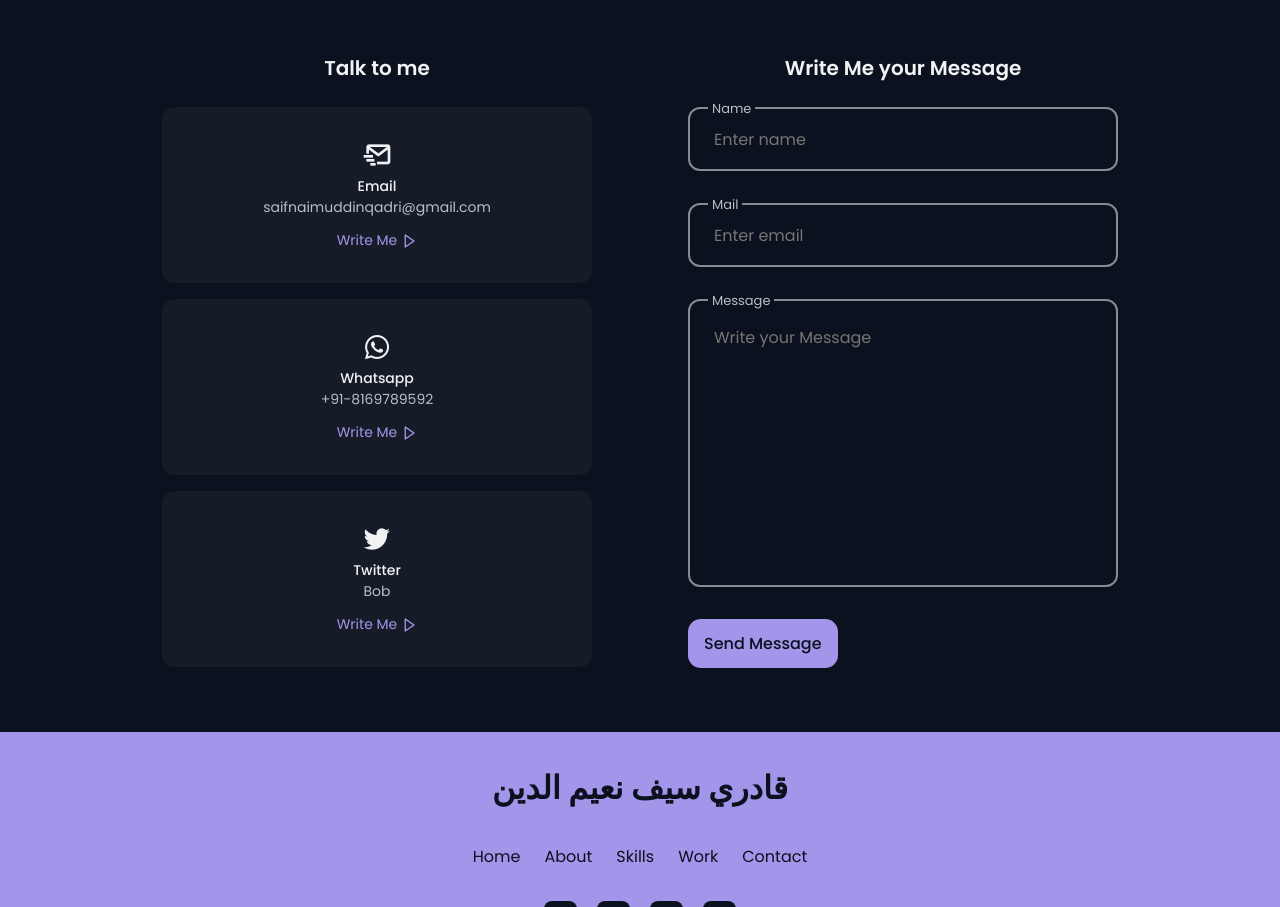
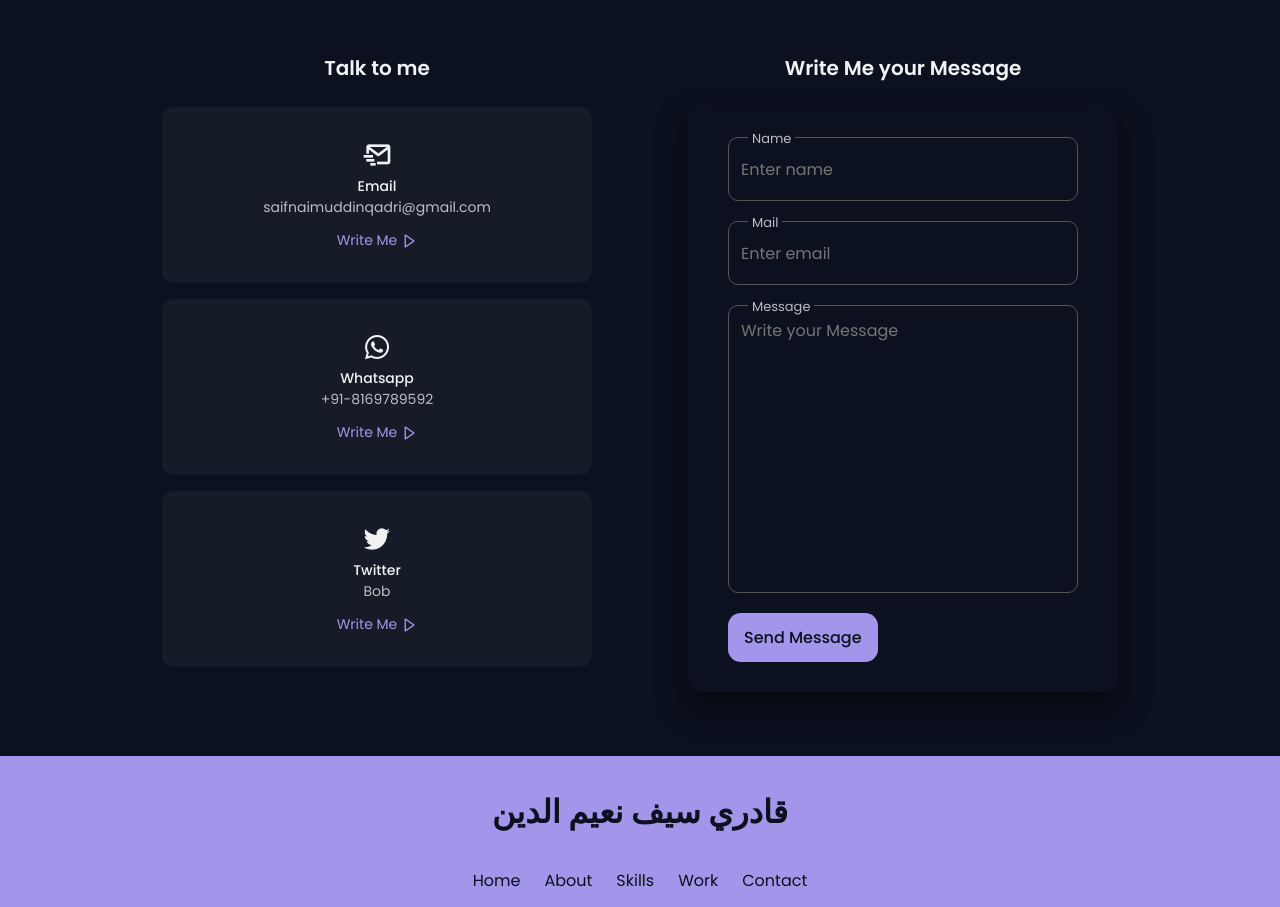
Before and after one commit to Billionaire-coder/Its-Me, a plain HTML site: page index.html in a window 1280 px wide. Shown: the part 4393-5300 px from the top of the page. Drawn offline with nearby package versions, Linux system fonts and the light colour scheme.

Commit message:
Update index.html

```diff
--- a/index.html
+++ b/index.html
@@ -15,17 +15,57 @@
     <meta name="msapplication-TileColor" content="#da532c">
     <meta name="msapplication-config" content="assets/favicons/browserconfig.xml">
     <meta name="theme-color" content="#a789d4">
-
     <!--=============== BOXICONS ===============-->
     <link href='https://unpkg.com/boxicons@2.1.2/css/boxicons.min.css' rel='stylesheet'>
 
     <!--=============== SWIPER CSS ===============-->
     <link rel="stylesheet" href="assets/css/swiper-bundle.min.css">
 
+
     <!--=============== CSS ===============-->
     <link rel="stylesheet" href="assets/css/styles.css">
 
     <title> Saif's Portfolio </title>
+    <style>
+
+        .form-wrapper {
+          border-radius: 15px;
+          padding: 30px 40px;
+          box-shadow: 0 15px 30px rgba(0, 0, 0, 0.5);
+          max-width: 600px;
+          width: 100%;
+        }
+
+        .contact__form-div {
+          margin-bottom: 20px;
+        }
+
+        .contact__form-tag {
+          display: block;
+          margin-bottom: 8px;
+
+        }
+
+        .contact__form-input {
+          width: 100%;
+          color: #290c36;
+          padding: 12px;
+          border: 1px solid #555;
+          border-radius: 10px;
+          transition: border-color 0.4s, box-shadow 0.4s;
+        }
+
+        .contact__form-input:focus {
+          border-color: #9255aa;
+          outline: none;
+          box-shadow: 0 0 8px rgba(124, 82, 190, 0.904);
+        }
+
+
+        textarea.contact__form-input {
+          resize: none;
+        }
+      </style>
 </head>
 
 <body>
@@ -627,31 +667,27 @@ Having Basic Knowledge of AWS Clouds and Docker Containerization
 
                 <div class="contact__content">
                     <h3 class="contact__title contact__title-form">Write Me your Message</h3>
-
+                    <div class="form-wrapper">
                         <form action="https://api.web3forms.com/submit" method="POST">
                           <input type="hidden" name="access_key" value="5acabf15-35cd-44a3-9b80-bdc317d7b0d7">
 
                           <div class="contact__form-div">
-                            <label for="" class="contact__form-tag">Name</label>
-                            <input type="text" placeholder="Enter name" name="name"class="contact__form-input">
+                            <label class="contact__form-tag">Name</label>
+                            <input type="text" placeholder="Enter name" name="name" class="contact__form-input" required>
                           </div>
 
                           <div class="contact__form-div">
-                            <label for="" class="contact__form-tag">Mail</label>
-                            <input type="text" placeholder="Enter email" name="email" class="contact__form-input">
+                            <label class="contact__form-tag">Mail</label>
+                            <input type="email" placeholder="Enter email" name="email" class="contact__form-input" required>
                           </div>
 
                           <div class="contact__form-div contact__form-area">
-                            <label for="" class="contact__form-tag">Message</label>
-                            <textarea name="" id="" cols="30" rows="10" placeholder="Write your Message" name="message"
-                                class="contact__form-input "></textarea>
+                            <label class="contact__form-tag">Message</label>
+                            <textarea cols="30" rows="10" placeholder="Write your Message" name="message" class="contact__form-input" required></textarea>
                           </div>
 
-
-                        <button class="button">
-                            Send Message
-                        </button>
-
+                          <button type="submit" class="button">Send Message</button>
+                        </form>
                       </div>
 
         </section>
```
Lines whose indentation alone changed are shown as unchanged.
